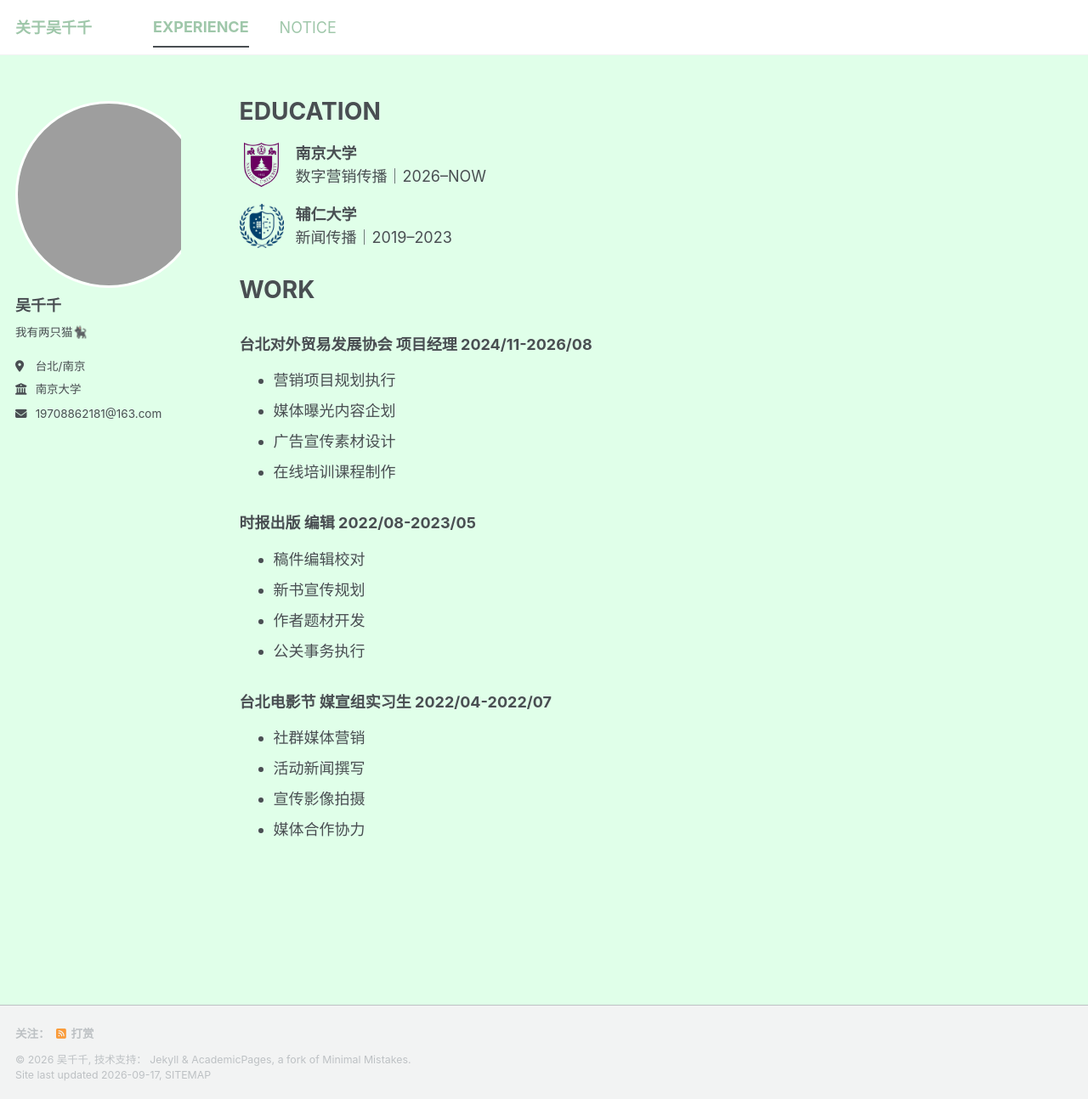
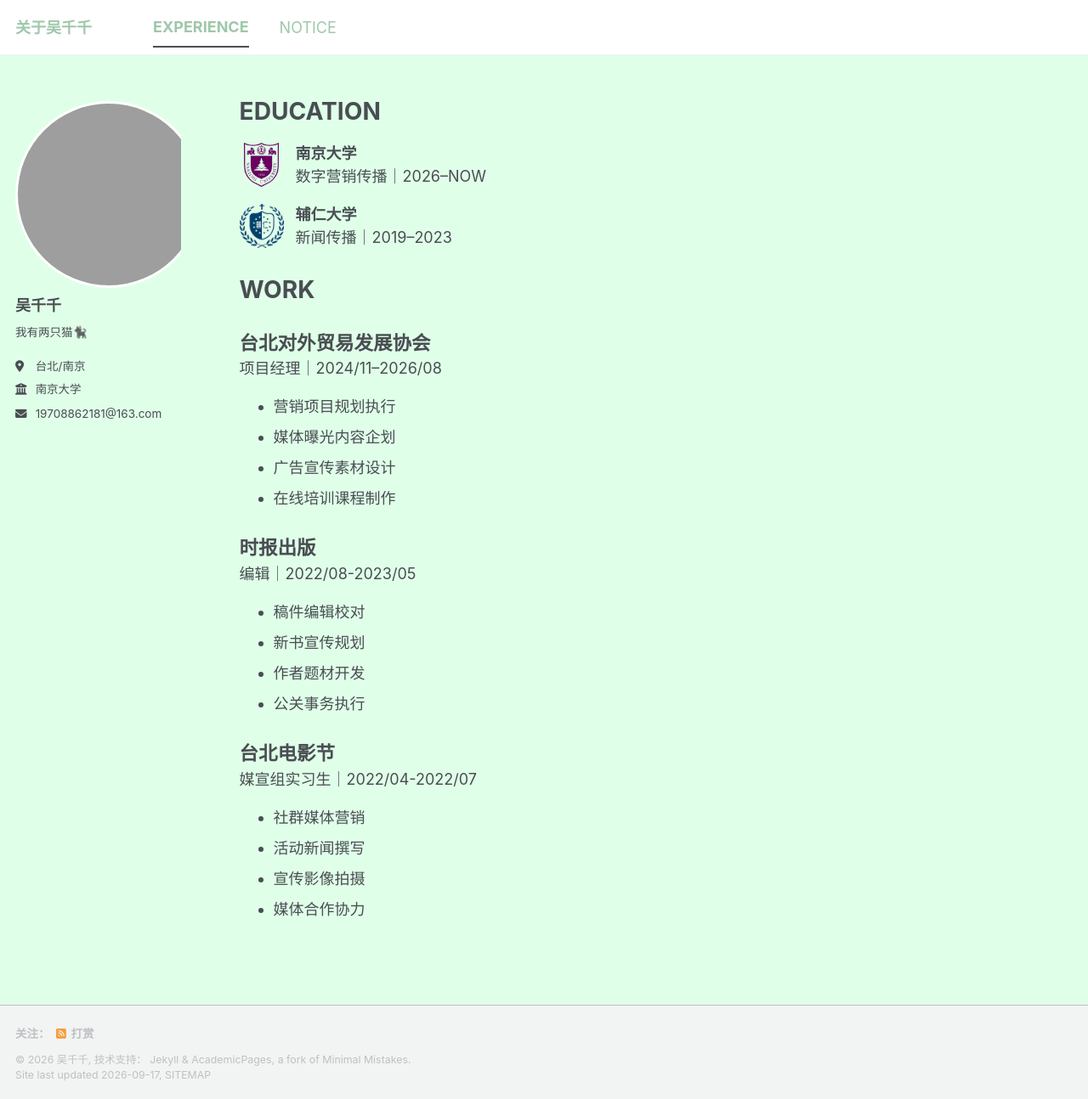
Before and after one commit to wuciancian0301/wuciancian0301.github.io, a Jekyll site: the page built from _pages/portfolio.md, in a window 1280 px wide and 1294 px high. Shown: the whole window at 85% size. Built offline with Jekyll 4.4.1, drawn with Linux system fonts in a browser that asks for light colours; a style sheet for code colours, icons or effects is not loaded.

Commit message:
調整內容

```diff
--- a/_pages/portfolio.md
+++ b/_pages/portfolio.md
@@ -33,19 +33,31 @@ EDUCATION
 WORK
 ======
 
-### 台北对外贸易发展协会 项目经理 2024/11-2026/08
+<div style="margin: 28px 0 10px;">
+  <strong style="font-size: 1.25em;">台北对外贸易发展协会</strong><br>
+  <span>项目经理｜2024/11–2026/08</span>
+</div>
+
   - 营销项目规划执行
   - 媒体曝光内容企划
   - 广告宣传素材设计
   - 在线培训课程制作
 
-### 时报出版 编辑 2022/08-2023/05
+<div style="margin: 28px 0 10px;">
+  <strong style="font-size: 1.25em;">时报出版</strong><br>
+  <span>编辑｜2022/08-2023/05</span>
+</div>
+
   - 稿件编辑校对
   - 新书宣传规划
   - 作者题材开发
   - 公关事务执行
 
-### 台北电影节 媒宣组实习生 2022/04-2022/07
+<div style="margin: 28px 0 10px;">
+  <strong style="font-size: 1.25em;">台北电影节</strong><br>
+  <span>媒宣组实习生｜2022/04-2022/07</span>
+</div>
+
   - 社群媒体营销
   - 活动新闻撰写
   - 宣传影像拍摄
```
